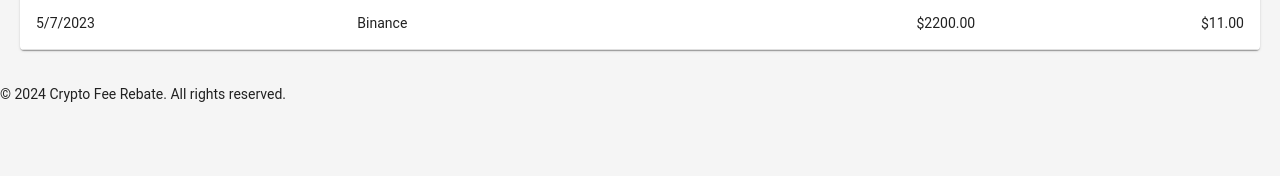
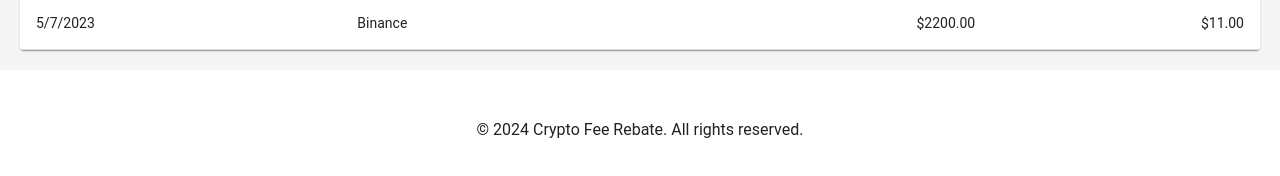
Before and after one commit to PSS0702/crypto-fee-rebate, a React (Create React App) app in the folder frontend/: page /dashboard in a window 1280 px wide. Shown: the part 1683-1859 px from the top of the page. Before the commit the page ends 1801 px from the top, so only its background shows below. Built offline with nearby package versions, Linux system fonts and the light colour scheme; no server answers; the HTML template or start-up script is replaced by a standard one.

Commit message:
Update Footer.js

```diff
--- a/frontend/src/components/Footer.js
+++ b/frontend/src/components/Footer.js
@@ -1,9 +1,24 @@
 import React from 'react';
+import { Typography, Container, makeStyles } from '@material-ui/core';
+
+const useStyles = makeStyles((theme) => ({
+  footer: {
+    backgroundColor: theme.palette.background.paper,
+    padding: theme.spacing(6, 0),
+    marginTop: 'auto',
+  },
+}));
 
 function Footer() {
+  const classes = useStyles();
+
   return (
-    <footer>
-      <p>&copy; 2024 Crypto Fee Rebate. All rights reserved.</p>
+    <footer className={classes.footer}>
+      <Container maxWidth="lg">
+        <Typography variant="body1" align="center">
+          © {new Date().getFullYear()} Crypto Fee Rebate. All rights reserved.
+        </Typography>
+      </Container>
     </footer>
   );
 }
```
